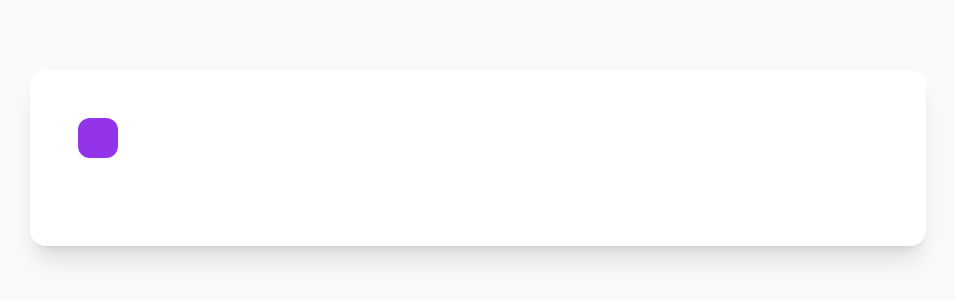
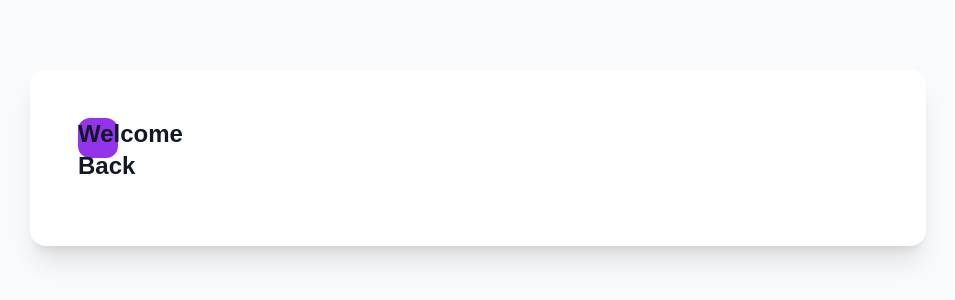
Before and after one commit to Abusadiq006/bridge-pay-dashboard, a React (Vite) app: page /login in a window 1280 px wide. Shown: the part 242-542 px from the top of the page, without its empty margins (162-1117 px from the left). Built offline with nearby package versions, Linux system fonts and the light colour scheme; a web font is replaced by a local one.

Commit message:
initiating h2

```diff
--- a/src/pages/Login.jsx
+++ b/src/pages/Login.jsx
@@ -22,7 +22,7 @@ const Login = () => {
                 <div className="w-full md:w-1/2 p-8 md:p-12">
                     <div className="mb-10">
                         <div className="w-10 h-10 bg-purple-600 rounded-xl mb-4">
-
+                            <h2 className="text-2xl font-bold text-gray-900">Welcome Back</h2>
                         </div>
                     </div>
                 </div>
```
